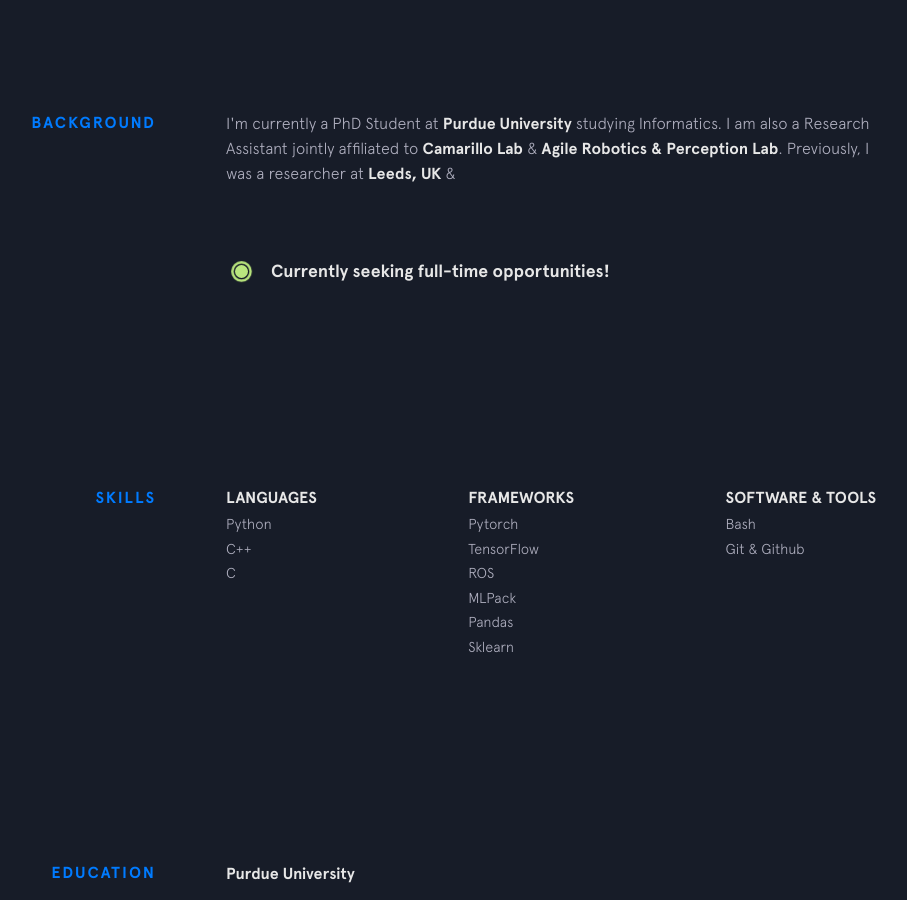
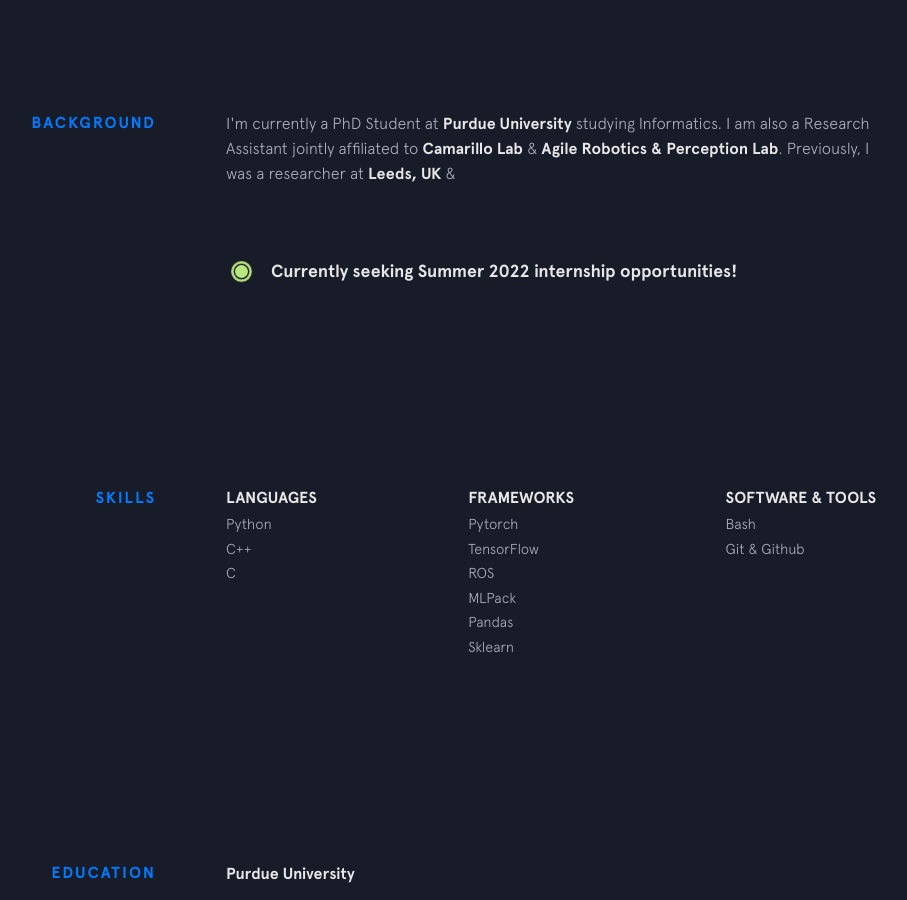
Before and after one commit to Pragatheis/pragatheis.github.io, a Jekyll site: the page built from index.html, in a window 1280 px wide and 900 px high, scrolled down 889 px. Shown: the whole window, without its empty margins (224-1131 px from the left). Built offline with Jekyll 4.4.1, drawn with Linux system fonts in a browser that asks for light colours; nearby versions of some CDN libraries.

Commit message:
Update employment-status.html

```diff
--- a/_includes/employment-status.html
+++ b/_includes/employment-status.html
@@ -3,5 +3,5 @@
     <div class="status__light__ring"></div>
     <div class="status__light__led"></div>
   </div>
-  <div class="status__message">Currently seeking full-time opportunities!</div>
+  <div class="status__message">Currently seeking Summer 2022 internship opportunities!</div>
 </a>
```
